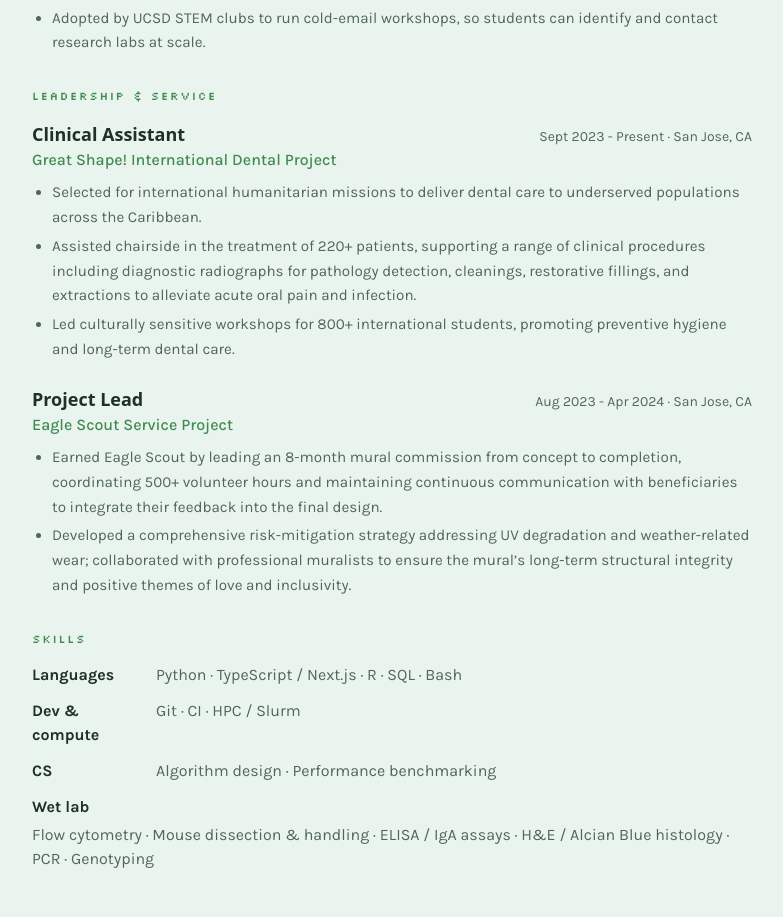
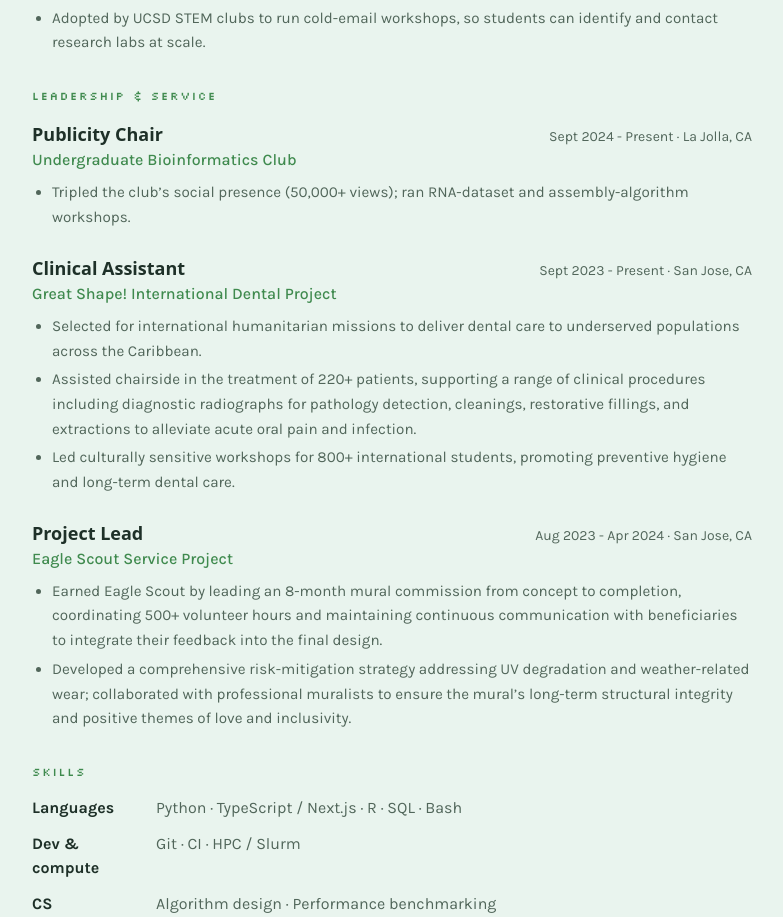
Before and after one commit to Roman-Young/personal-website, a React (Vite) app: page /resume in a window 1280 px wide. Shown: the part 1566-2483 px from the top of the page, without its empty margins (248-1031 px from the left). Built offline with nearby package versions, Linux system fonts and the light colour scheme; a web font is replaced by a local one.

Commit message:
About bio rewrite + restore UBIC (Publicity Chair) to resume leadership

```diff
--- a/src/content.js
+++ b/src/content.js
@@ -36,7 +36,7 @@ export const explorer = {
   subline: 'I build computational tools for biology.',
   // The About bio: the journey into code, then where it is heading.
   paragraphs: [
-    'I’m a bioinformatics student at UC San Diego, and what I mostly do is build computational tools for biology and perform data analysis for various experiments in Immunology. My journey began with a love of biology (and even pre-med considerations). That came first. However, my passion for science is actually what pulled me in a new direction: into code, machine learning, and Artificial Intelligence.',
+    'I’m a bioinformatics student at UC San Diego, and what I mostly do is build computational tools for biology and perform data analysis for various experiments in Immunology. My journey began with a love of biology, specifically immunology and drug discovery research (and even pre-med considerations). That was the beginning. However, my passion for science is actually what pulled me in a direction that can expand on these interests in unique ways: into data analysis, code, and Artificial Intelligence.',
     'Right now I’m working to move from academia into biotech and pharma, but more than anything, I’m here to explore.',
   ],
   photoCaption: 'Geisel Library · UC San Diego',
@@ -198,6 +198,14 @@ export const resume = {
   ],
   leadership: [
     {
+      role: 'Publicity Chair',
+      org: 'Undergraduate Bioinformatics Club',
+      dates: 'Sept 2024 - Present · La Jolla, CA',
+      details: [
+        'Tripled the club’s social presence (50,000+ views); ran RNA-dataset and assembly-algorithm workshops.',
+      ],
+    },
+    {
       role: 'Clinical Assistant',
       org: 'Great Shape! International Dental Project',
       dates: 'Sept 2023 - Present · San Jose, CA',
```
